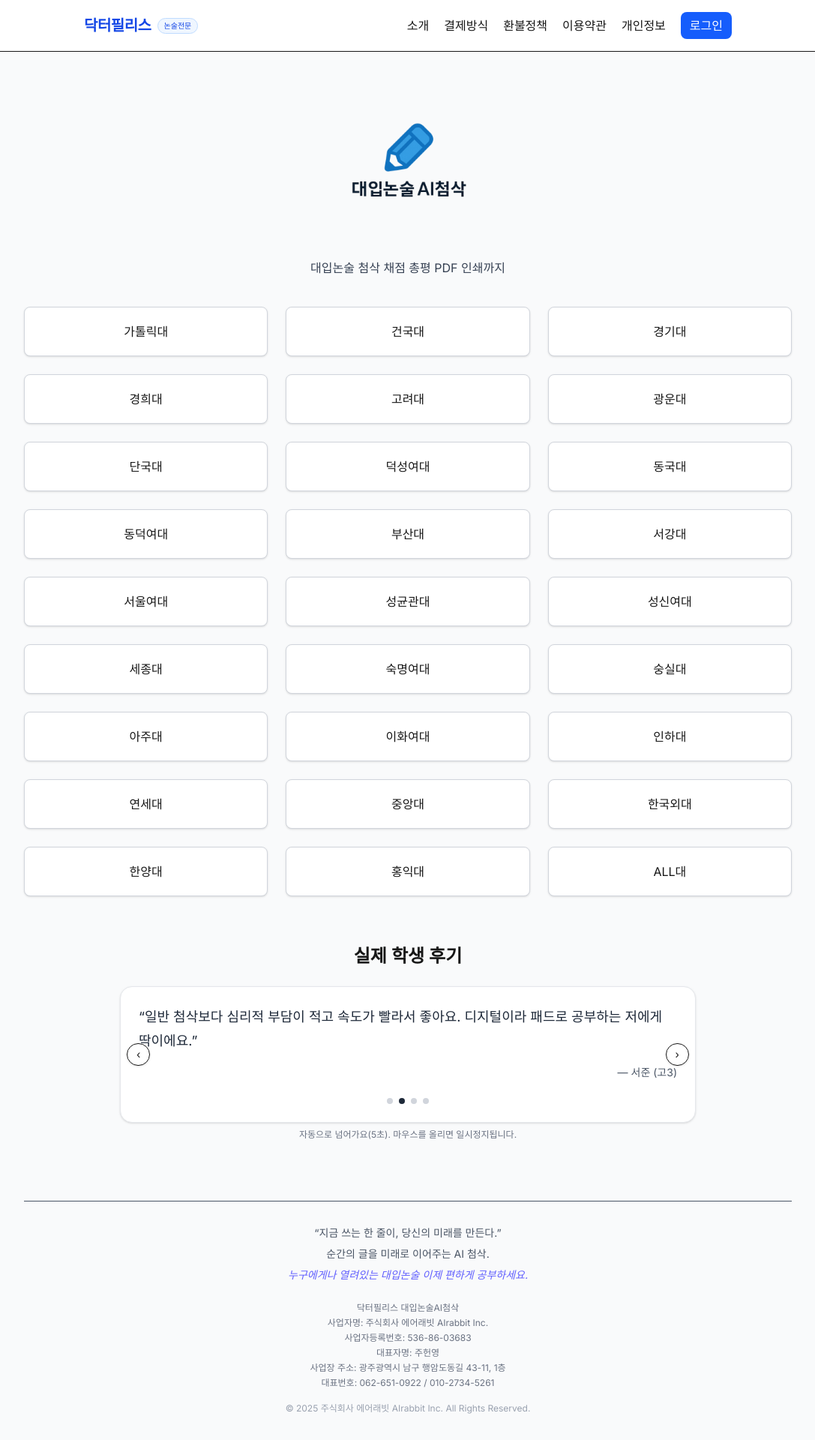
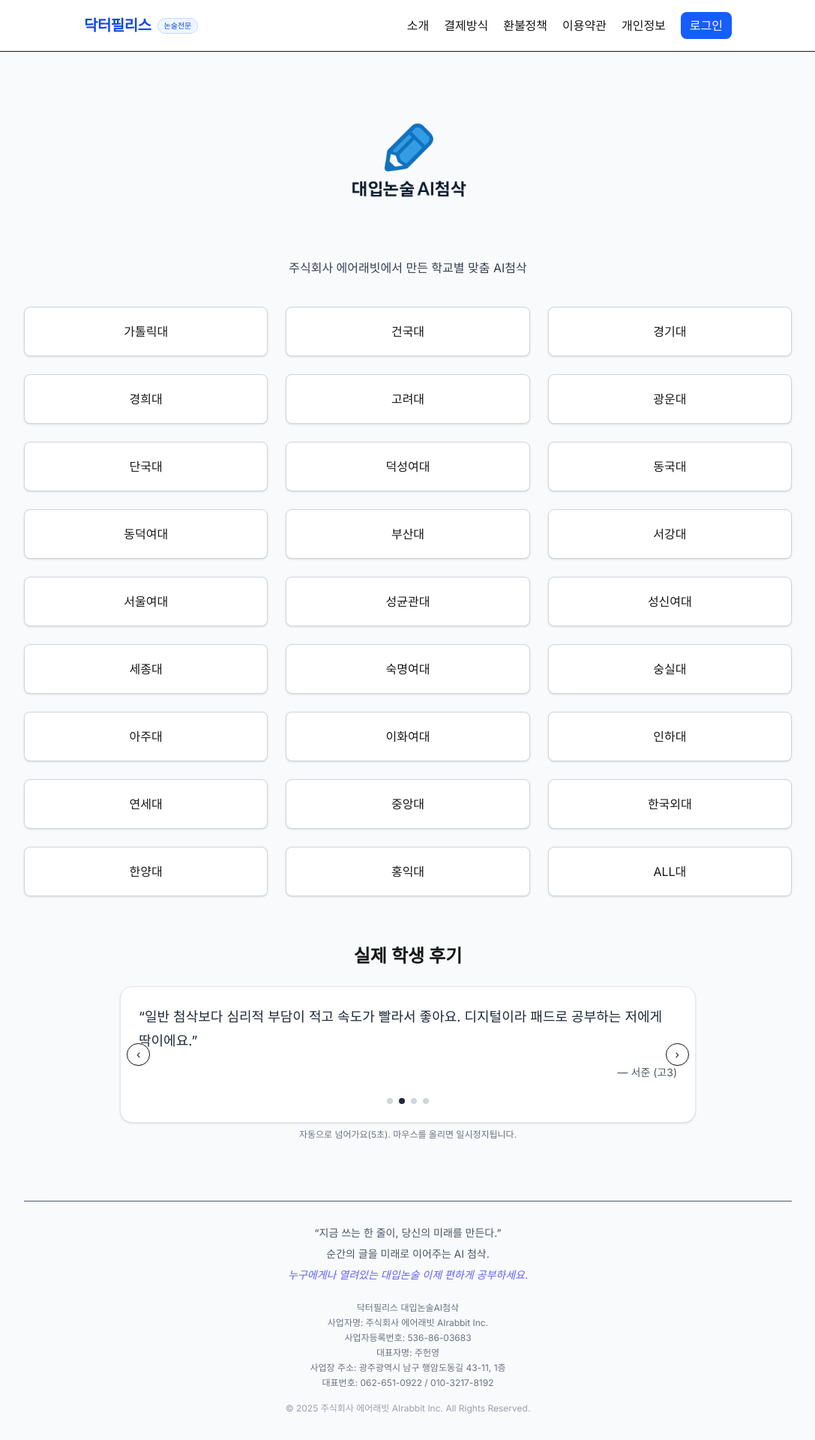
Before and after one commit to SHTH-AGI-LAB/shth-essay, a Next.js app: page / in a window 1280 px wide. Shown: the top 1920 px of the page at 75% size, without its empty margins (96-1183 px from the left). Built offline with nearby package versions, Linux system fonts and the light colour scheme; no server answers.

Commit message:
페이지 수정

```diff
--- a/src/app/page.tsx
+++ b/src/app/page.tsx
@@ -49,7 +49,7 @@ export default function Home() {
             className="mb-3 h-44 sm:h-48 w-auto"
           />
           <p className="mt-2 text-gray-700 text-sm sm:text-base">
-            대입논술 첨삭 채점 총평 PDF 인쇄까지
+            주식회사 에어래빗에서 만든 학교별 맞춤 AI첨삭
           </p>
         </div>
 
@@ -91,7 +91,7 @@ export default function Home() {
             <p>사업자등록번호: 536-86-03683</p>
             <p>대표자명: 주헌영</p>
             <p>사업장 주소: 광주광역시 남구 행암도동길 43-11, 1층</p>
-            <p>대표번호: 062-651-0922 / 010-2734-5261</p>
+            <p>대표번호: 062-651-0922 / 010-3217-8192</p>
           </div>
 
           <div className="mt-4 text-xs text-gray-400">
```
